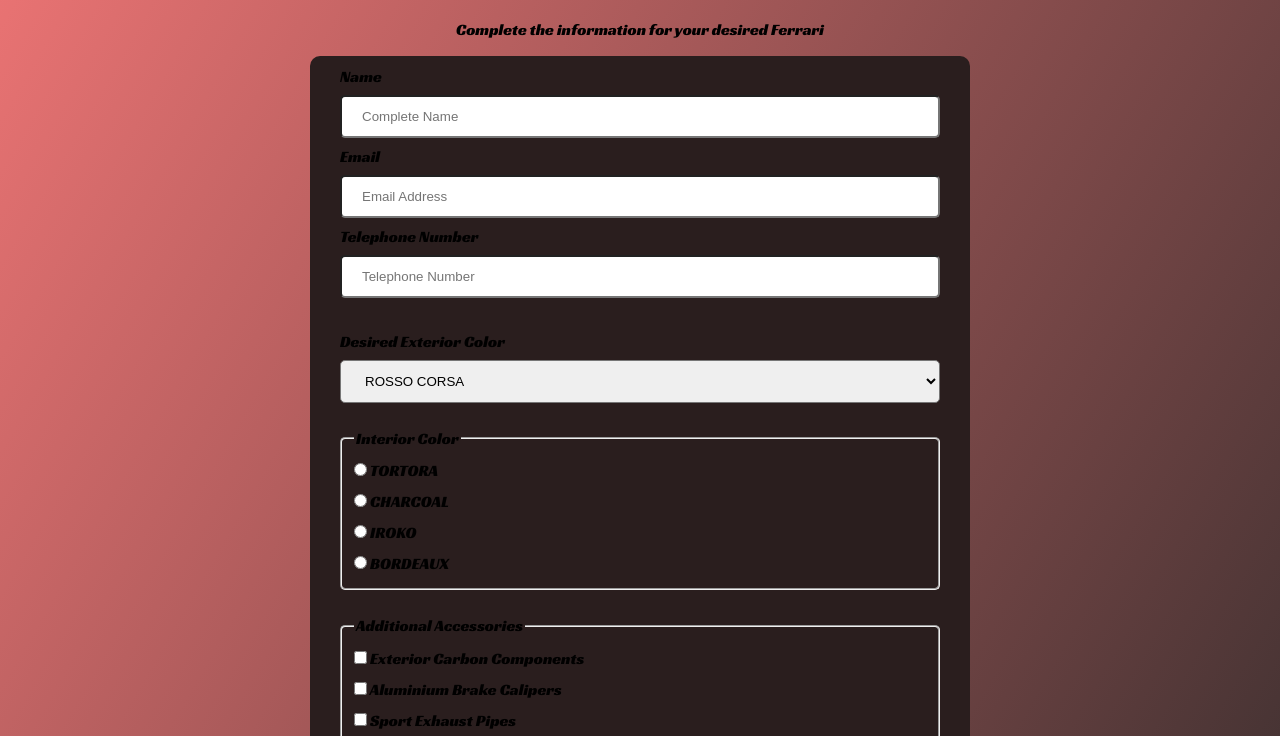
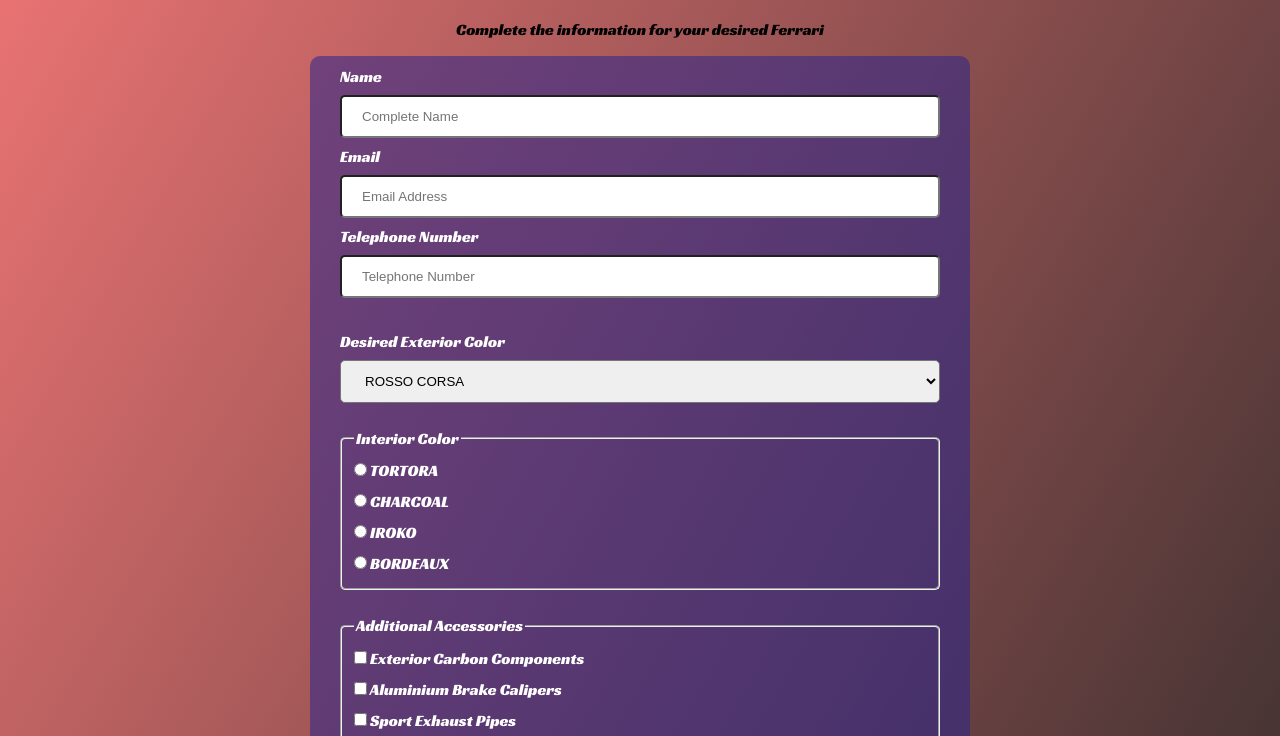
Before and after one commit to danisebastian9/ContactForm, a plain HTML site: page index.html in a window 1280 px wide. Shown: the part 64-800 px from the top of the page. Drawn offline with Linux system fonts and the light colour scheme.

Commit message:
Colors changed

```diff
--- a/Styles.css
+++ b/Styles.css
@@ -6,7 +6,8 @@
 }
 
 #survey-form {
-    background-color:  hsl(0, 17%, 14%);
+    background-color:  hsla(244, 56%, 35%, 0.561);
+    color: white;
     display: inline-block;
     max-width: 600px;
     padding: 10px;
```
